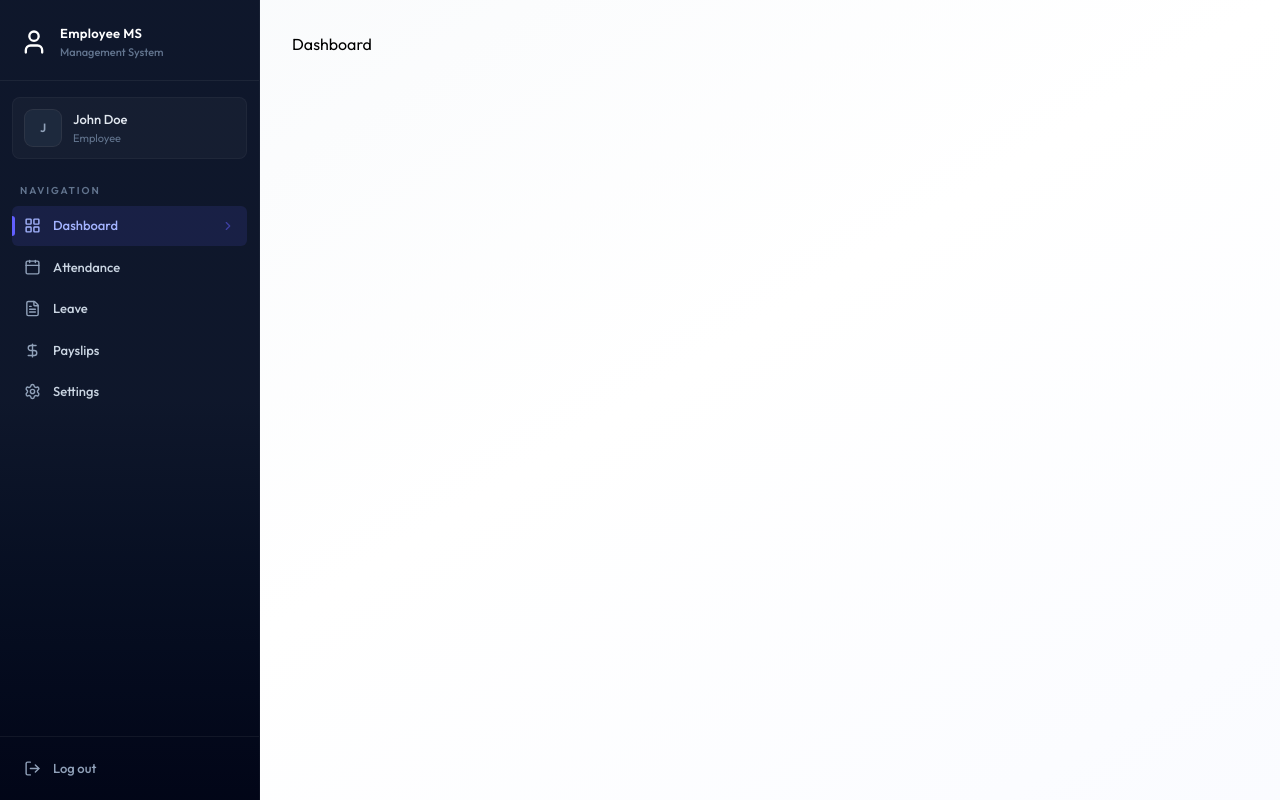
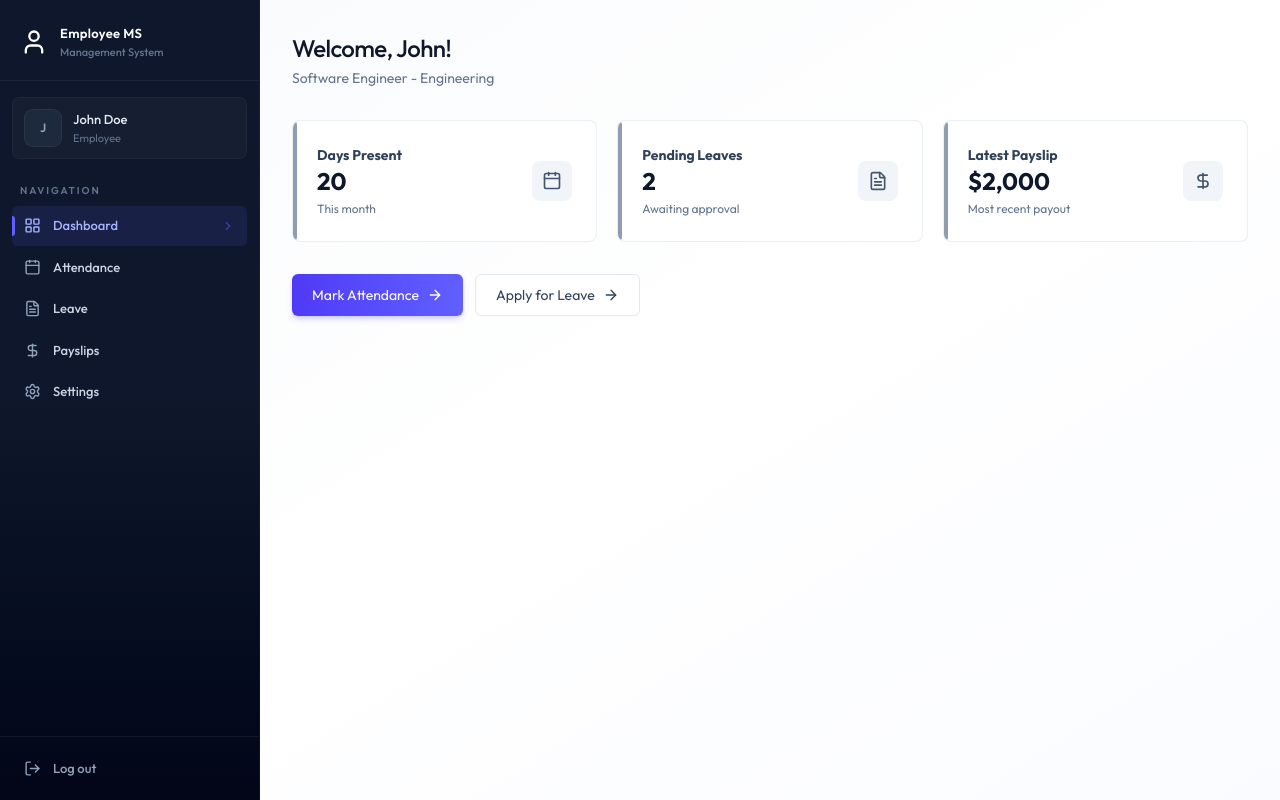
Before and after one commit to JBOY-AB/FullStack-EMS, a React (Vite) app in the folder client/: page /dashboard in a window 1280 px wide. Built offline with nearby package versions, Linux system fonts and the light colour scheme.

Commit message:
dashboard page  UI completed

```diff
--- /dev/null
+++ b/client/src/components/AdminDashboard.jsx
@@ -0,0 +1,65 @@
+import { Building2Icon, CalendarIcon, FileTextIcon, UserIcon } from 'lucide-react'
+import React from 'react'
+
+const AdminDashboard = ({ data }) => {
+    console.log("Admin dashboard data:", data)
+
+    const stats = [
+        {
+            icon: UserIcon,
+            value: data?.totalEmployees ?? data?.totalEmployee,
+            label: "Total Employees",
+            description: "Active workforce",
+        },
+        {
+            icon: Building2Icon,
+            value: data?.totalDepartments,
+            label: "Departments",
+            description: "Organization units",
+        },
+        {
+            icon: CalendarIcon,
+            value: data?.todayAttendance,
+            label: "Today's Attendance",
+            description: "Checked in today",
+        },
+        {
+            icon: FileTextIcon,
+            value: data?.pendingLeaves,
+            label: "Pending Leaves",
+            description: "Awaiting approval",
+        },
+    ]
+
+    return (
+        <div className='animate-fade-in'>
+            <div className='page-header'>
+                <h1 className='page-title'>Dashboard</h1>
+                <p className='page-subtitle'>
+                    Welcome back, Admin — here’s your overview.
+                </p>
+            </div>
+
+            <div className='grid grid-cols-1 sm:grid-cols-2 lg:grid-cols-4 gap-4 sm:gap-5 mb-8'>
+                {stats.map((s) => (
+                    <div
+                        key={s.label}
+                        className='card card-hover p-5 sm:p-6 relative overflow-hidden group flex items-center justify-between'
+                    >
+                        <div className='absolute left-0 top-0 bottom-0 w-1 rounded-r-full bg-slate-500/70 group-hover:bg-indigo-500/70 transition-colors duration-200' />
+
+                        <div>
+                            <p className='text-sm font-bold text-slate-700'>{s.label}</p>
+                            <p className='text-2xl font-bold text-slate-900'>{s.value}</p>
+                            <p className='text-xs text-slate-500 mt-1'>{s.description}</p>
+                        </div>
+
+                        <s.icon className='size-10 p-2.5 rounded-lg bg-slate-100 text-slate-600 group-hover:bg-indigo-50 group-hover:text-indigo-600 transition-colors duration-200' />
+                    </div>
+                ))}
+            </div>
+        </div>
+    )
+}
+
+export default AdminDashboard
--- /dev/null
+++ b/client/src/components/EmployeeDashboard.jsx
@@ -0,0 +1,81 @@
+import React from 'react'
+import { ArrowRightIcon, CalendarIcon, DollarSignIcon, FileTextIcon } from "lucide-react"
+import { Link } from "react-router-dom"
+
+const EmployeeDashboard = ({ data }) => {
+    const emp = data?.employee;
+
+    const cards = [
+        {
+            icon: CalendarIcon,
+            value: data.currentMonthAttendance,
+            title: "Days Present",
+            subtitle: "This month",
+        },
+        {
+            icon: FileTextIcon,
+            value: data.pendingLeaves,
+            title: "Pending Leaves",
+            subtitle: "Awaiting approval",
+        },
+        {
+            icon: DollarSignIcon,
+            value: data.latestPayslip
+                ? `$${data.latestPayslip.netSalary?.toLocaleString()}`
+                : "N/A",
+            title: "Latest Payslip",
+            subtitle: "Most recent payout",
+        },
+    ]
+
+    return (
+        <div className='animate-fade-in'>
+            <div className='page-header'>
+                <h1 className='page-title'>Welcome, {emp?.firstName}!</h1>
+                <p className='page-subtitle'>
+                    {emp?.position} - {emp?.department || "No Department"}
+                </p>
+            </div>
+
+            <div className='grid grid-cols-1 sm:grid-cols-3 gap-4 sm:gap-5 mb-8'>
+                {cards.map((card, index) => (
+                    <div
+                        key={index}
+                        className='card card-hover p-5 sm:p-6 relative overflow-hidden group flex items-center justify-between'
+                    >
+                        {/* Left border accent */}
+                        <div className='absolute left-0 top-0 bottom-0 w-1 rounded-r-full bg-slate-500/70 group-hover:bg-indigo-500/70 transition-colors duration-200' />
+
+                        {/* Text content */}
+                        <div>
+                            <p className='text-sm font-bold text-slate-700'>{card.title}</p>
+                            <p className='text-2xl font-bold text-slate-900'>{card.value}</p>
+                            <p className='text-xs text-slate-500 mt-1'>{card.subtitle}</p>
+                        </div>
+
+                        {/* Icon */}
+                        <card.icon className='size-10 p-2.5 rounded-lg bg-slate-100 text-slate-600 group-hover:bg-indigo-50 group-hover:text-indigo-600 transition-colors duration-200' />
+                    </div>
+                ))}
+            </div>
+
+            <div className='flex flex-col sm:flex-row gap-3'>
+                <Link
+                    to="/attendance"
+                    className='btn-primary text-center inline-flex items-center justify-center gap-2'
+                >
+                    Mark Attendance <ArrowRightIcon className='w-4 h-4' />
+                </Link>
+
+                <Link
+                    to="/leave"
+                    className='btn-secondary text-center inline-flex items-center justify-center gap-2'
+                >
+                    Apply for Leave <ArrowRightIcon className='w-4 h-4' />
+                </Link>
+            </div>
+        </div>
+    )
+}
+
+export default EmployeeDashboard
--- /dev/null
+++ b/client/src/components/Loading.jsx
@@ -0,0 +1,13 @@
+
+
+const Loading = () => {
+  return (
+    <div className='flex justify-center h-screen items-center'>
+
+        <div  className='animate-spin size-8 border-2 border-indigo-600 border-t-transparent rounded-full'/>
+
+    </div>
+  )
+}
+
+export default Loading
--- a/client/src/pages/Dashboard.jsx
+++ b/client/src/pages/Dashboard.jsx
@@ -1,8 +1,30 @@
+import { useEffect, useState } from "react"
+import { dummyAdminDashboardData, dummyEmployeeDashboardData } from "../assets/assets"
+import Loading from "../components/Loading"
+import EmployeeDashboard from "../components/EmployeeDashboard"
+import AdminDashboard from "../components/AdminDashboard"
 
 const Dashboard = () => {
-  return (
-    <div>Dashboard</div>
-  )
+  const [data, setData] = useState(null)
+  const [loading, setLoading] = useState(true)
+
+  useEffect(()=>{
+    setData(dummyEmployeeDashboardData)
+    setTimeout(()=>{
+      setLoading(false)
+    },1000)
+
+  },[])
+
+  if(loading) return <Loading />
+  if(!data) return <div className="text-center text-slate-500 py-12">Failed to load dashboard data</div>
+
+  if(data.role === "ADMIN"){
+    return <AdminDashboard data={data} />
+  } else {
+    return <EmployeeDashboard data={data} />
+  }
+
 }
 
 export default Dashboard
```
